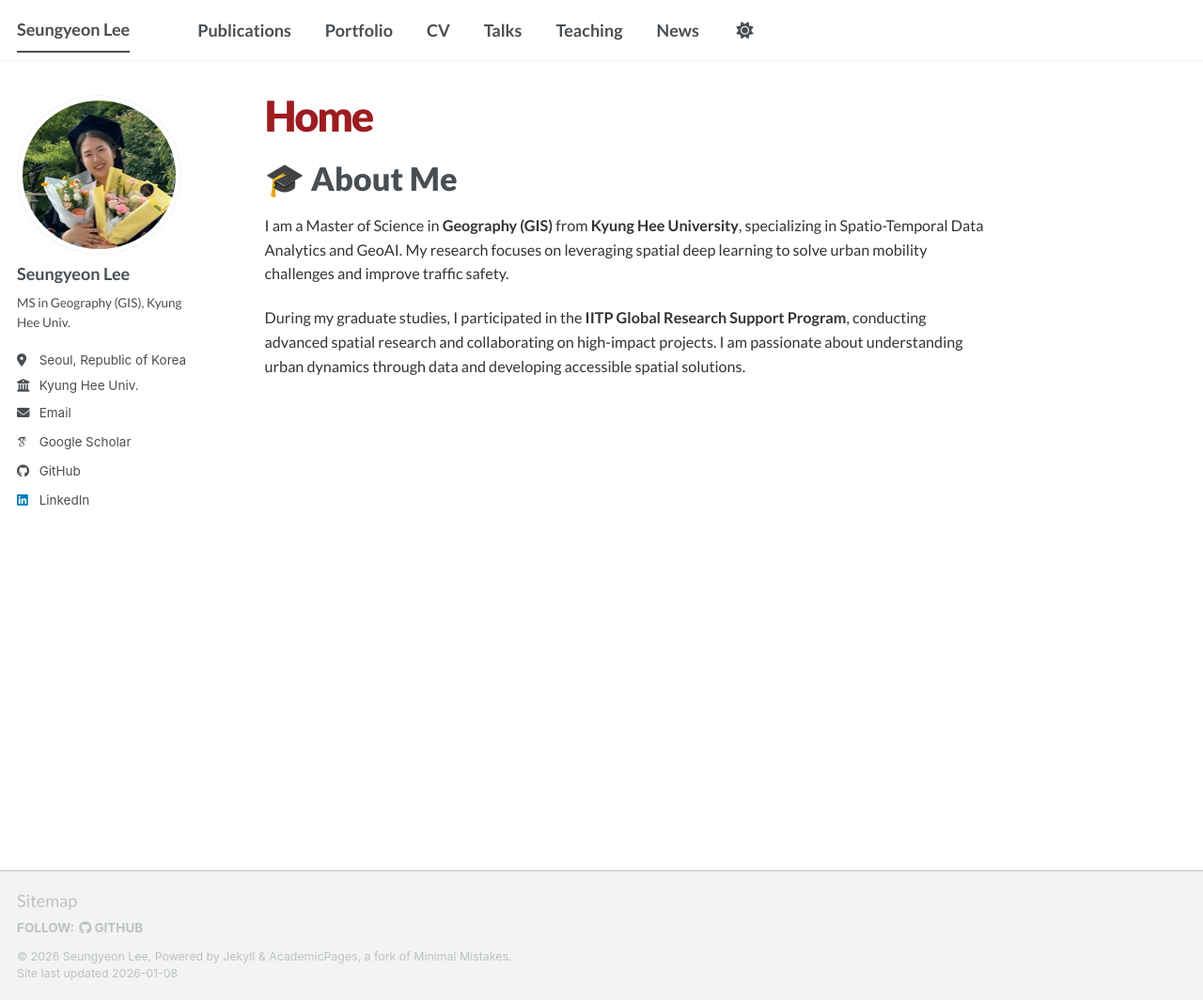
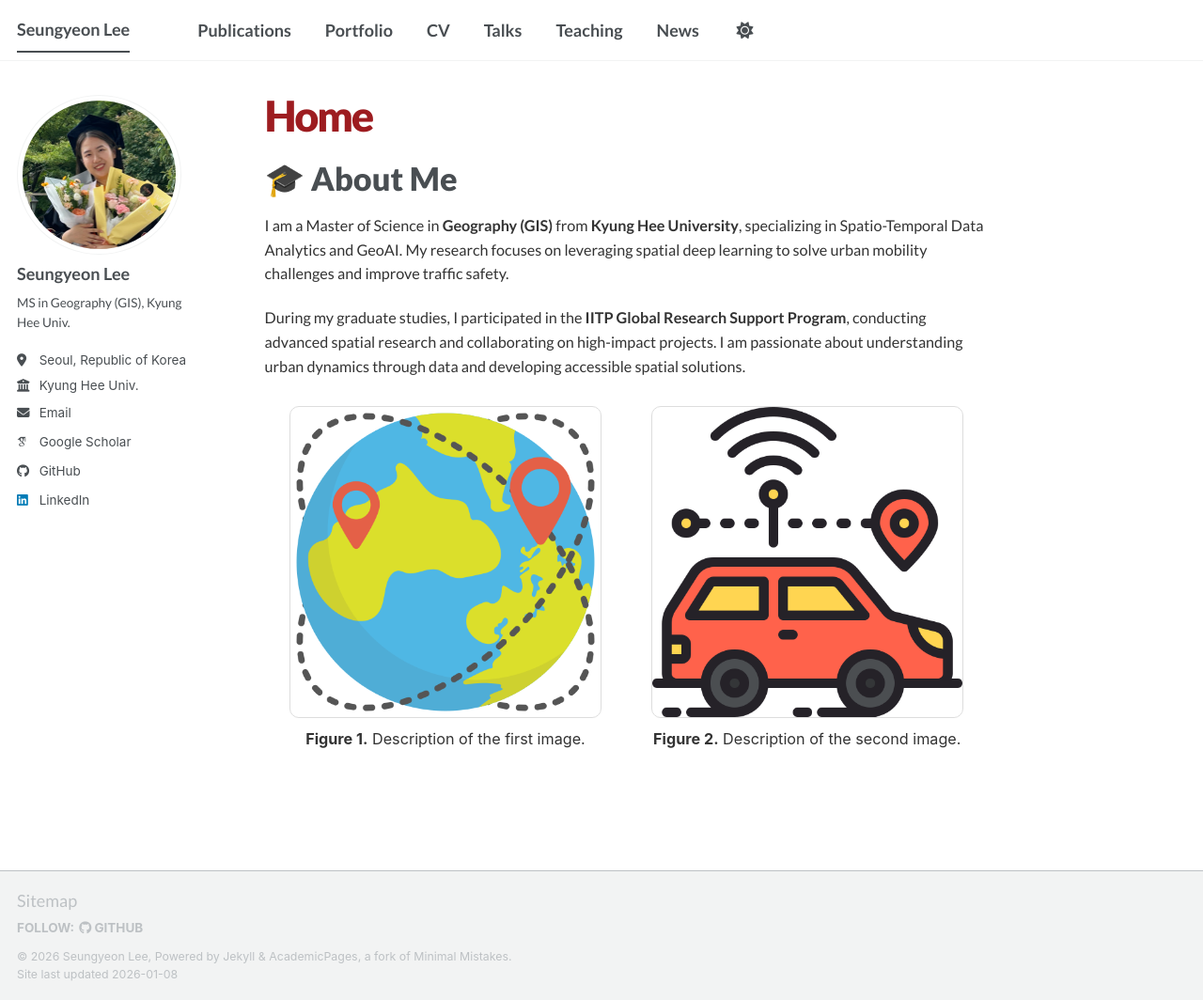
Before and after one commit to seungyeon677/seungyeon677.github.io, a Jekyll site: the page built from _pages/about.md, in a window 1280 px wide and 1064 px high. Shown: the whole window at 94% size. Built offline with Jekyll 4.4.1, drawn with Linux system fonts in a browser that asks for light colours; some web fonts are replaced; a script bundle is joined from its source files by our own code; library files that are not in the unit come from our copies.

Commit message:
Update about.md

```diff
--- a/_pages/about.md
+++ b/_pages/about.md
@@ -12,3 +12,20 @@ redirect_from:
 I am a Master of Science in **Geography (GIS)** from **Kyung Hee University**, specializing in Spatio-Temporal Data Analytics and GeoAI. My research focuses on leveraging spatial deep learning to solve urban mobility challenges and improve traffic safety.
 
 During my graduate studies, I participated in the **IITP Global Research Support Program**, conducting advanced spatial research and collaborating on high-impact projects. I am passionate about understanding urban dynamics through data and developing accessible spatial solutions.
+
+<table style="width: 100%; border-collapse: collapse; border: none;">
+  <tr style="border: none;">
+    <td style="width: 50%; border: none; text-align: center; vertical-align: top;">
+      <img src="{{ base_path }}/images/navigation.png" style="width: 90%; border-radius: 10px; border: 1px solid #ddd;">
+      <p style="font-size: 0.85rem; color: #666; margin-top: 10px;">
+        <strong>Figure 1.</strong> Description of the first image.
+      </p>
+    </td>
+    <td style="width: 50%; border: none; text-align: center; vertical-align: top;">
+      <img src="{{ base_path }}/images/smart-car.png" style="width: 90%; border-radius: 10px; border: 1px solid #ddd;">
+      <p style="font-size: 0.85rem; color: #666; margin-top: 10px;">
+        <strong>Figure 2.</strong> Description of the second image.
+      </p>
+    </td>
+  </tr>
+</table>
```
